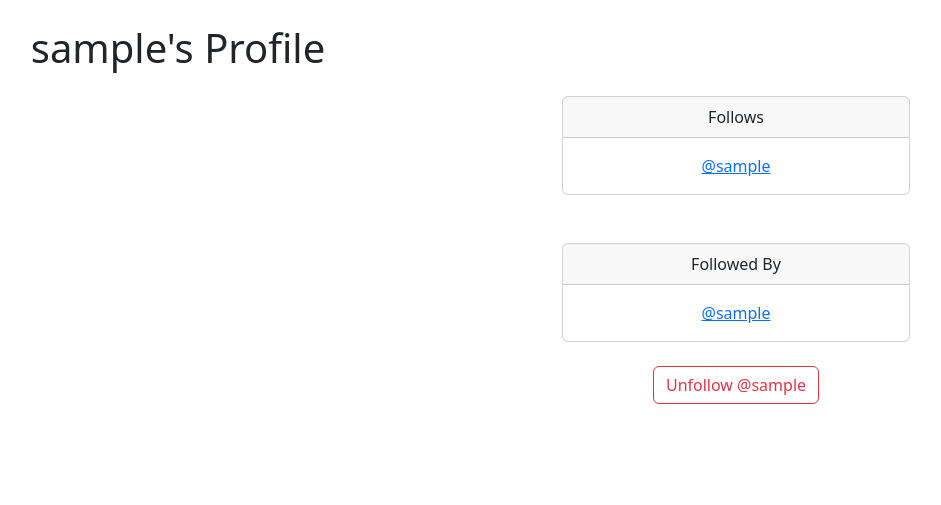
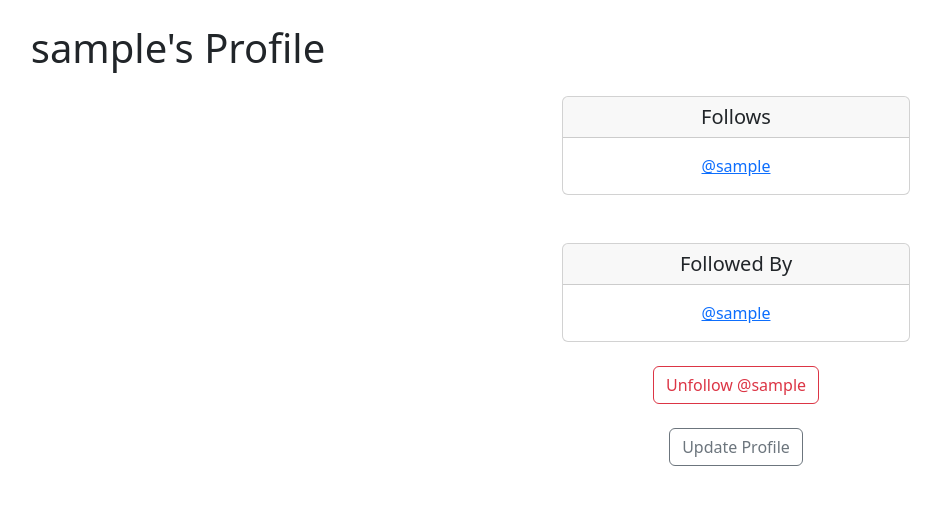
Before and after one commit to douglas-yokomizo/twitter, a Django app: page /profile/1 in a window 1280 px wide. Shown: the part 56-561 px from the top of the page, without its empty margins (276-1217 px from the left). Run offline with Django 5.2, Linux system fonts and the light colour scheme; the visitor is signed in with stand-in values (Sample User, id 1); data comes from the database, SQL or seed files in the repository; data that the repository does not hold is empty.

Commit message:
feat: update profile function

```diff
--- a/twitter/templates/profile.html
+++ b/twitter/templates/profile.html
@@ -1,45 +1,41 @@
-{% extends "base.html" %} {% block content %} {% if profile %}
-
+{% extends 'base.html' %} {% block content %} {% if profile %}
 <div class="container text-center">
   <div class="row">
     <div class="col-8">
-      <h1>{{profile.user.username}}'s Profile</h1>
-    </br>
-    {% if tweets %}
-      {% for tweet in tweets %}
-        <div class="alert alert-dark" role="alert">{{ tweet.body }}<br/>
-          <small class="text-muted">
-            ({{ tweet.created_at}}) By
-            @{{ tweet.user.username }}
-
-          </small>
-        </div>
-        <br /><br />
-      {% endfor %}
-    {% endif %}
+      <h1>{{ profile.user.username }}'s Profile</h1>
+      <br />
+      {% if tweets %} {% for tweet in tweets %}
+      <div class="alert alert-dark" role="alert">
+        {{ tweet.body }}<br />
+        <small class="text-muted">
+          ({{ tweet.created_at}}) By @{{ tweet.user.username }}
+        </small>
+      </div>
+      <br /><br />
+      {% endfor %} {% endif %}
     </div>
     <div class="col-4">
-      <br/><br/><br/>
+      <br /><br /><br />
       <div class="card">
-        <div class="card-header">Follows</div>
+        <h5 class="card-header">Follows</h5>
         <div class="card-body">
           <p class="card-text">
             {% for following in profile.follows.all %}
-            <a href="{% url 'profile' following.user.id %}">@{{following}} </a>
-            <br />
+            <a href="{% url 'profile' following.user.id %}">@{{ following }}</a
+            ><br />
             {% endfor %}
           </p>
         </div>
       </div>
-      <br />
-      <br />
+
+      <br /><br />
       <div class="card">
-        <div class="card-header">Followed By</div>
+        <h5 class="card-header">Followed By</h5>
         <div class="card-body">
           <p class="card-text">
             {% for following in profile.followed_by.all %}
-            <a href="{% url 'profile' following.user.id %}">@{{following}} </a>
-            <br />
+            <a href="{% url 'profile' following.user.id %}">@{{ following }}</a
+            ><br />
             {% endfor %}
           </p>
         </div>
@@ -53,22 +49,28 @@
           value="unfollow"
           type="submit"
         >
-          Unfollow @{{profile.user.username|lower}}
+          Unfollow @{{ profile.user.username|lower}}
         </button>
-
         {% else %}
         <button
-          class="btn btn-outline-primary"
+          class="btn btn-outline-success"
           name="follow"
           value="follow"
           type="submit"
         >
-          Follow @{{profile.user.username|lower}}
+          Follow @{{ profile.user.username|lower}}
         </button>
         {% endif %}
       </form>
       <br />
+
+      <!-- Check For Correct User -->
+      {% if request.user.id == profile.user.id %}
+      <a href="{% url 'update_user' %}" class="btn btn-outline-secondary"
+        >Update Profile</a
+      >
+      {% endif %}
     </div>
-    {% endif %} {%endblock%}
   </div>
 </div>
+{% endif %} {% endblock %}
--- a/twitter/urls.py
+++ b/twitter/urls.py
@@ -8,4 +8,5 @@ urlpatterns = [
     path('login/', views.login_user, name='login'),
     path('logout', views.logout_user, name='logout'),
     path('register/', views.register_user, name='register'),
+    path('update_user/', views.update_user, name='update_user'),
 ]
--- a/twitter/views.py
+++ b/twitter/views.py
@@ -3,6 +3,7 @@ from django.contrib import messages
 from django.contrib.auth import authenticate, login, logout
 from django.contrib.auth.forms import UserCreationForm
 from django import forms
+from django.contrib.auth.models import User
 
 from .models import Profile, Tweet
 from .forms import TweetForm, SignUpForm
@@ -97,3 +98,18 @@ def register_user(request):
 			return redirect('home')
 
 	return render(request, "register.html", {'form':form})
+
+def update_user(request):
+	if request.user.is_authenticated:
+		current_user = User.objects.get(id=request.user.id)
+		form = SignUpForm(request.POST or None, instance=current_user)
+		if form.is_valid():
+			form.save()
+			login(request, current_user)
+			messages.success(request, ("Your Profile Has Been Updated!"))
+			return redirect('home')
+
+		return render(request, "update_user.html", {'form':form})
+	else:
+		messages.success(request, ("You Must Be Logged In To View That Page..."))
+		return redirect('home')
```
Also changed, not shown: twitter/templates/update_user.html (added, +14 -0 lines).
